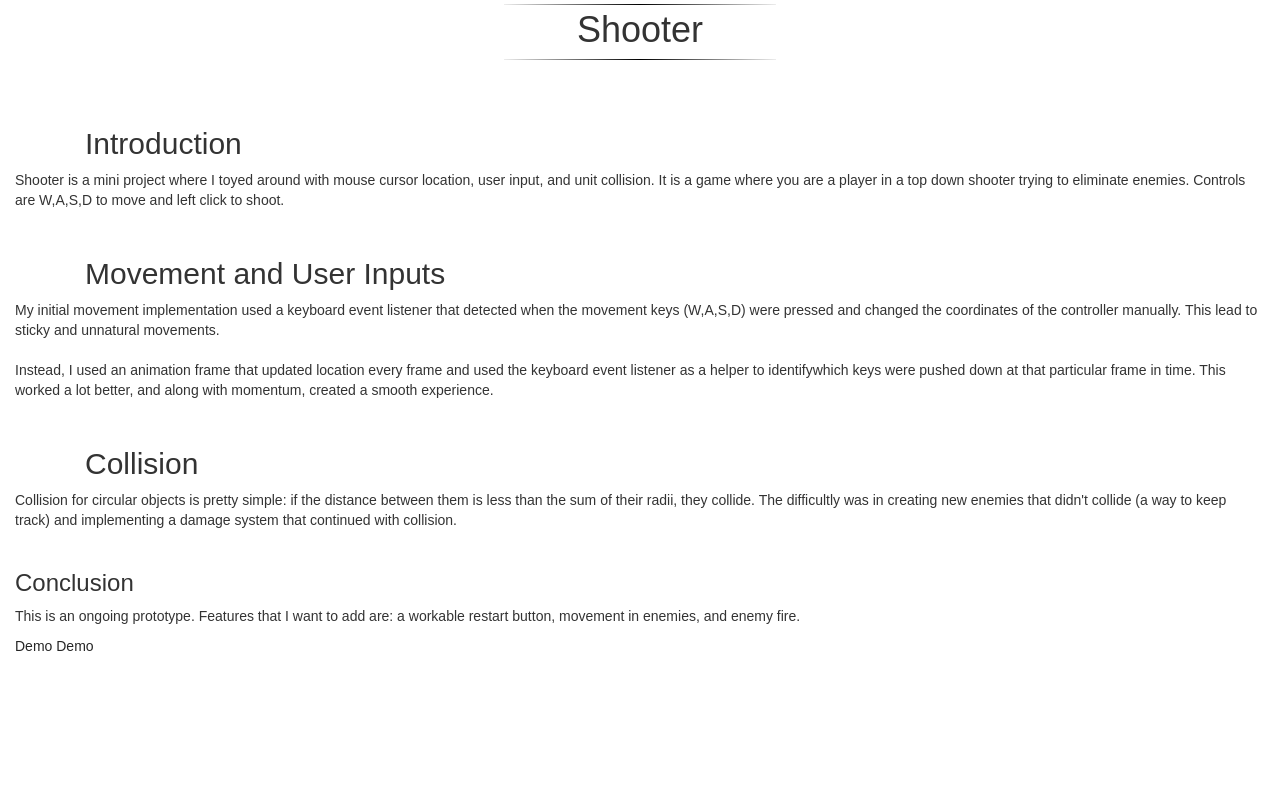
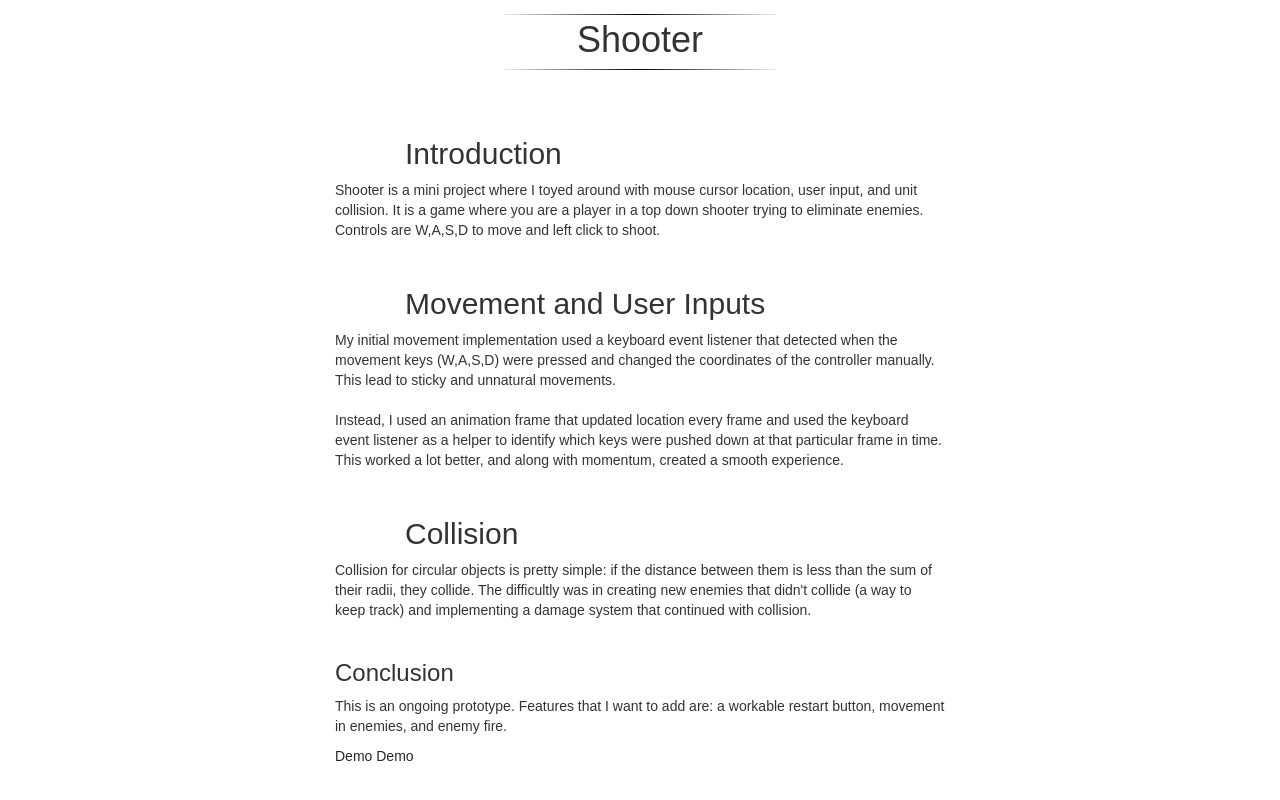
Before and after one commit to Risingvirtue/Risingvirtue.github.io, a plain HTML site: page html/projects/shooter.html in a window 1280 px wide. Drawn offline with nearby package versions, Linux system fonts and the light colour scheme; files that its build step writes are made by us from their sources.

Commit message:
updated style of projects

```diff
--- a/html/projects/shooter.html
+++ b/html/projects/shooter.html
@@ -16,12 +16,14 @@
 	</head>
 
 	<body>
-		<div class="container-fluid">
+		<div class="container-fluid" style="padding-top:10px">
 		<div class="text-center"style="margin: 10px">
 			<h1 class="underlined">Shooter</h1>
 		</div>
 		<br><br>
-		<div id= "summary">
+		<div class="row">
+		<label class="col-lg-3 col-md-3"></label>
+		<div id="summary" class="col-lg-6 col-md-6 col-sm-12 col-xs-12">
 		<p>
 		<h2>Introduction</h2>
 		Shooter is a mini project where I toyed around with mouse cursor location, user input, and unit collision. It is a
@@ -36,7 +38,7 @@
 		<br>
 		<br>
 		Instead, I used an animation frame that updated location every frame and used the keyboard event listener as a helper
-		to identifywhich keys were pushed down at that particular frame in time. This worked a lot better, and along with
+		to identify which keys were pushed down at that particular frame in time. This worked a lot better, and along with
 		momentum, created a smooth experience.
 
 
@@ -52,8 +54,11 @@
 		<h3>Conclusion</h3>
 		This is an ongoing prototype. Features that I want to add are: a workable restart button, movement in enemies, and enemy fire.
 		</p>
-		</div>
+
 		<a href="../../projectDemos/Shooter/shooter.html">Demo</a>
 		<a href="../../projectDemos/DodgeThis!/dodge.html">Demo</a>
+		</div>
+		</div>
+		</div>
 
 	</body>
```
Also changed, not shown: html/projects/DD.html (+8 -3 lines), html/projects/bearMaps.html (+9 -3 lines), html/projects/percolation.html (+8 -3 lines), html/projects/seam.html (+8 -3 lines), html/projects/seasons.html (+6 -2 lines).
